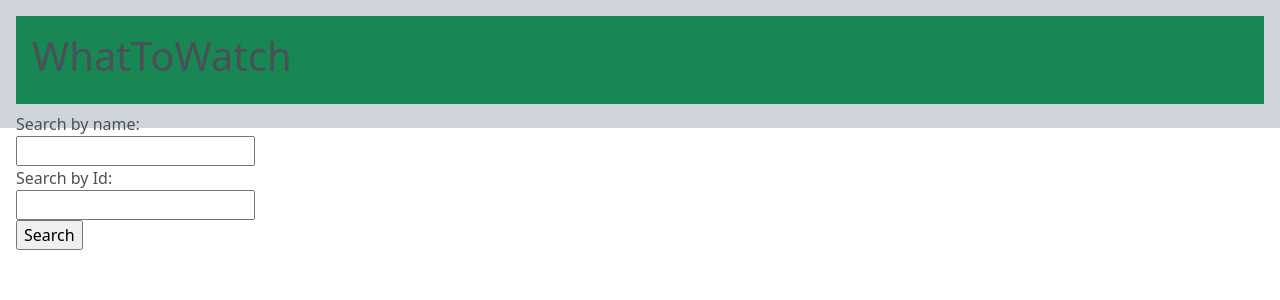
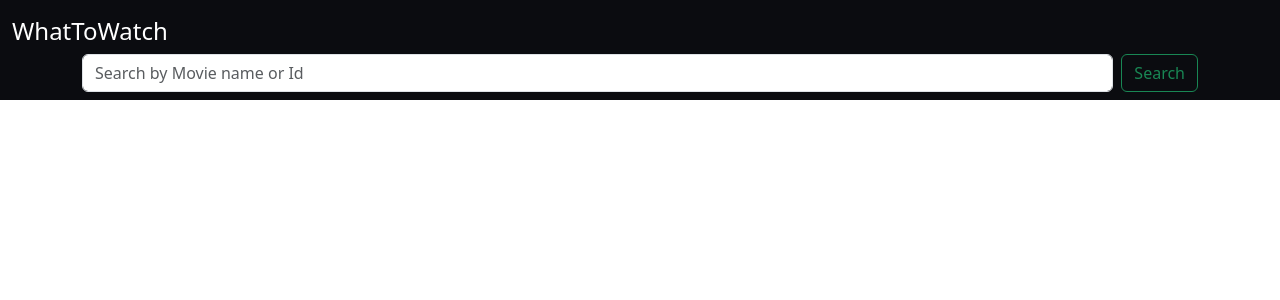
Before and after one commit to Dima-Sh13/Reto_Final_Peliculas, a Flask app: template movies_app/templates/index.html in a window 1280 px wide. Shown: the top 300 px of the page. Run offline with Flask 3, Linux system fonts and the light colour scheme; the template is opened without the code that fills it, so the values that code supplies are empty.

Commit message:
Updated html and search by

```diff
--- a/movies_app/conexion.py
+++ b/movies_app/conexion.py
@@ -17,6 +17,7 @@ class ConexionApi():
         return self.answer
 
 
+
 class ConexionBd():
     def __init__(self,querySql,params=[]):
         self.con = sqlite3.connect(ORIGIN_DATA)
--- a/movies_app/static/styles.css
+++ b/movies_app/static/styles.css
@@ -0,0 +1,17 @@
+
+
+
+.bg-obsidian {
+  background-color: #0b0c10 !important;
+  font-size: 1.5rem;
+  color: white;
+}
+
+.text-bigwhite {
+  font-size: 1.5rem;
+  color: white;
+}
+
+.navbar-brand:hover {
+  color: rgba(255, 255, 255, 0.7) !important;
+}
--- a/movies_app/templates/index.html
+++ b/movies_app/templates/index.html
@@ -4,27 +4,87 @@
     <meta charset="UTF-8">
     <meta name="viewport" content="width=device-width, initial-scale=1.0">
     <title>WhatToWatch</title>
+    <script src="https://cdn.jsdelivr.net/npm/bootstrap@5.3.8/dist/js/bootstrap.bundle.min.js" integrity="sha384-FKyoEForCGlyvwx9Hj09JcYn3nv7wiPVlz7YYwJrWVcXK/BmnVDxM+D2scQbITxI" crossorigin="anonymous"></script>
     <link href="https://cdn.jsdelivr.net/npm/bootstrap@5.3.8/dist/css/bootstrap.min.css" rel="stylesheet" integrity="sha384-sRIl4kxILFvY47J16cr9ZwB07vP4J8+LH7qKQnuqkuIAvNWLzeN8tE5YBujZqJLB" crossorigin="anonymous">
-
+    <link rel="stylesheet" href="{{ url_for('static', filename='styles.css') }}">
 </head>
 <body style="height: 100%;" >
-    <div class="p-3 mb-2 bg-dark-subtle text-dark-emphasis">
+
         <header  >
-            <div class="p-3 mb-2 bg-success"><strong><h1>WhatToWatch</h1></strong></div>
+            <nav class="navbar sticky-top bg-body-tertiary bg-obsidian ">
+                <div class="container-fluid">
+                    <a class="navbar-brand text-bigwhite">WhatToWatch</a>
 
+                    <div class="container text-center">
+                        <div class="row">
+                            <div class="col">
+                                <form method="post" class="d-flex">
+                                    <input class="form-control me-2" placeholder="Search by Movie name or Id" aria-label="Search" type="text" id="movieName" name="movieName">
+                                    <button class="btn btn-outline-success" type="submit" data-bs-toggle="modal" data-bs-target="#exampleModal">Search</button>
+                                </form>
+                            </div>
+
+                         </div>
+
+                    </div>
+                </div>
+            </nav>
         </header>
+
+
+
+
+
+
+
+
+
+
+
+
+
+
+
+
+
+
 
         <section>
             {% block content %}
-            <div  class="position-absolute top-30 start-30 ">
-                <form method="post">
-                    <label for="movieName">Search by name:</label><br>
-                    <input type="text" id="movieName" name="movieName"><br>
-                    <label for="movieId">Search by Id:</label><br>
-                    <input type="text" id="movieId" name="movieId"><br>
-                    <input type="submit" value="Search">
-                </form>
-            </div>
+                <div class="modal fade" id="exampleModal" tabindex="-1" aria-labelledby="exampleModalLabel" aria-hidden="true">
+                    <div class="modal-dialog">
+                        <div class="modal-content">
+                            <div class="modal-header">
+                                <h1 class="modal-title fs-5" id="exampleModalLabel">Modal title</h1>
+                                <button type="button" class="btn-close" data-bs-dismiss="modal" aria-label="Close"></button>
+                            </div>
+                        <div class="modal-body">
+                            <table border="1">
+                                <thead>
+                                    <tr>
+                                        <th>Clave</th>
+                                        <th>Valor</th>
+                                    </tr>
+                                </thead>
+                                <tbody>
+                                    {% for key, value in data.items() %}
+                                    <tr>
+                                        <td>{{ key }}</td>
+                                        <td>{{ value }}</td>
+                                    </tr>
+                                    {% endfor %}
+                                </tbody>
+                            </table>
+                        </div>
+                        <div class="modal-footer">
+                            <button type="button" class="btn btn-secondary" data-bs-dismiss="modal">Close</button>
+                            <button type="button" class="btn btn-primary">Save changes</button>
+                        </div>
+                    </div>
+                </div>
+
+
+
 
 
 
@@ -47,6 +107,6 @@
 
 
 
-    <script src="https://cdn.jsdelivr.net/npm/bootstrap@5.3.8/dist/js/bootstrap.bundle.min.js" integrity="sha384-FKyoEForCGlyvwx9Hj09JcYn3nv7wiPVlz7YYwJrWVcXK/BmnVDxM+D2scQbITxI" crossorigin="anonymous"></script>
+
 </body>
 </html>
--- a/movies_app/templates/movie_view.html
+++ b/movies_app/templates/movie_view.html
@@ -4,7 +4,7 @@
 {% block content %}
 
 
-<img src={{data[Poster]}} class="rounded float-start">
+<img src={{ data[Poster]  }} class="rounded float-start">
 
 <p>"{{data[Poster]}}"</p>
 
```
Also changed, not shown: movies_app/routes.py (+5 -4 lines).
